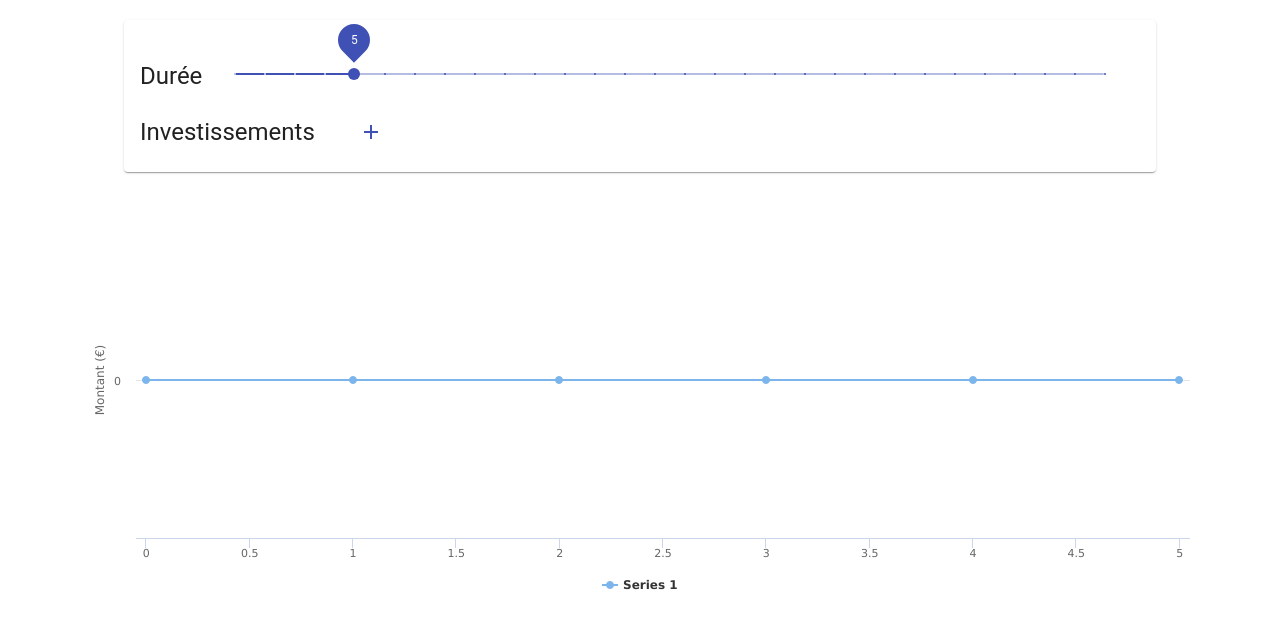
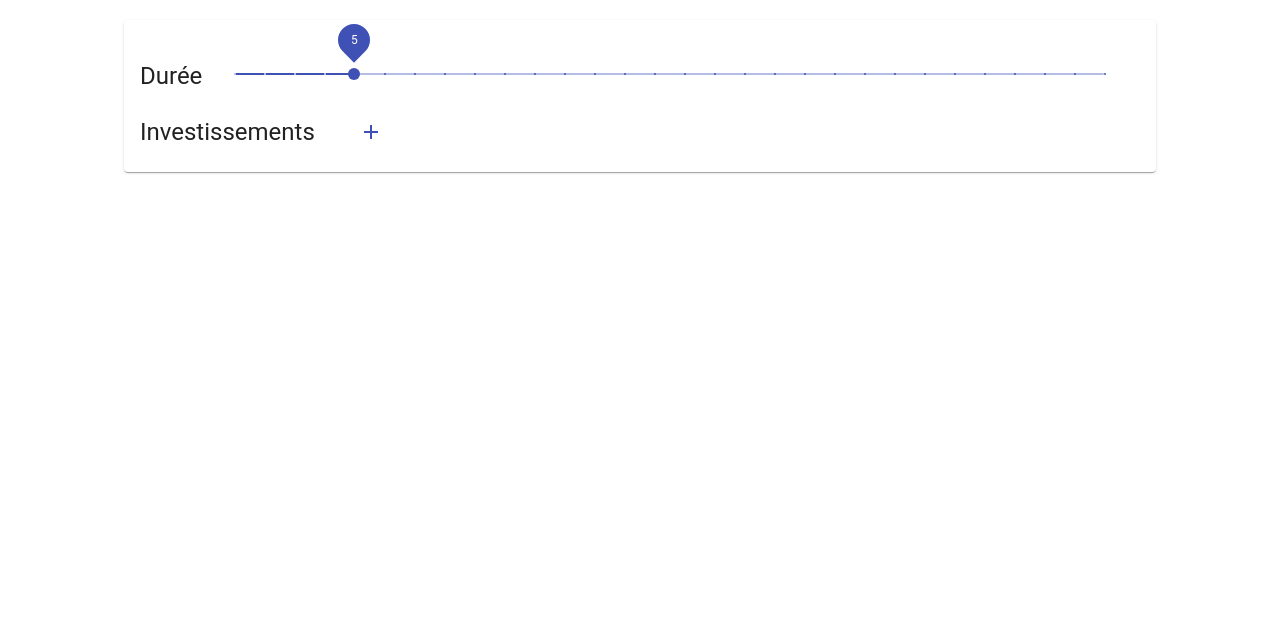
Before and after one commit to Softcadbury/Dagga, a React (Create React App) app: page / in a window 1280 px wide. Shown: the top 628 px of the page. Built offline with nearby package versions, Linux system fonts and the light colour scheme.

Commit message:
Use correct computation for investments + Fix update

```diff
--- a/src/components/form.tsx
+++ b/src/components/form.tsx
@@ -34,12 +34,14 @@ const useStyles = makeStyles((theme) => {
 });
 
 interface RenderInvestmentProps {
+    investments: Investment[];
     investment: Investment;
     deleteInvestment: (investment: Investment) => void;
     updateInvestment: (investment: Investment) => void;
 }
 
 const RenderInvestment = ({
+    investments,
     investment,
     deleteInvestment,
     updateInvestment,
@@ -54,11 +56,16 @@ const RenderInvestment = ({
     }, [deleteInvestment, investment]);
 
     useEffect(() => {
-        updateInvestment({
-            id: investment.id,
-            amount: amount,
-            percentage: percentage,
-        });
+        if (
+            investment.amount !== amount ||
+            investment.percentage !== percentage
+        ) {
+            updateInvestment({
+                id: investment.id,
+                amount: amount,
+                percentage: percentage,
+            });
+        }
     }, [investment, amount, percentage, updateInvestment]);
 
     return (
@@ -152,6 +159,7 @@ const Form = ({
             {investments.map((investment) => (
                 <RenderInvestment
                     key={investment.id}
+                    investments={investments}
                     investment={investment}
                     deleteInvestment={deleteInvestment}
                     updateInvestment={updateInvestment}
--- a/src/components/graph.tsx
+++ b/src/components/graph.tsx
@@ -16,22 +16,28 @@ const useStyles = makeStyles({
 
 const Graph = ({ investments, time }: GraphProps) => {
     const classes = useStyles();
-    const data: number[] = [];
+    const computation: number[][] = [];
 
     for (let i = 0; i <= time; i++) {
-        data[i] = 0;
-
+        computation[i] = [];
         if (i === 0) {
             for (let j = 0; j < investments.length; j++) {
-                data[0] += Number(investments[j].amount);
+                computation[i][j] = Number(investments[j].amount);
             }
         } else {
             for (let j = 0; j < investments.length; j++) {
-                data[i] +=
-                    data[i - 1] +
-                    data[i - 1] * (Number(investments[j].percentage) / 100); // todo - Apply percentage on correct amount
+                computation[i][j] =
+                    computation[i - 1][j] +
+                    computation[i - 1][j] *
+                        (Number(investments[j].percentage) / 100);
             }
         }
+    }
+
+    const data = [];
+
+    for (let i = 0; i < computation.length; i++) {
+        data.push(computation[i].reduce((a, b) => a + b, 0));
     }
 
     const options = {
@@ -48,15 +54,22 @@ const Graph = ({ investments, time }: GraphProps) => {
         },
         series: [
             {
-                data,
+                data: data,
             },
         ],
     };
 
     return (
-        <div className={classes.graph}>
-            <HighchartsReact highcharts={Highcharts} options={options} />
-        </div>
+        <>
+            {investments.length !== 0 && (
+                <div className={classes.graph}>
+                    <HighchartsReact
+                        highcharts={Highcharts}
+                        options={options}
+                    />
+                </div>
+            )}
+        </>
     );
 };
 
```
